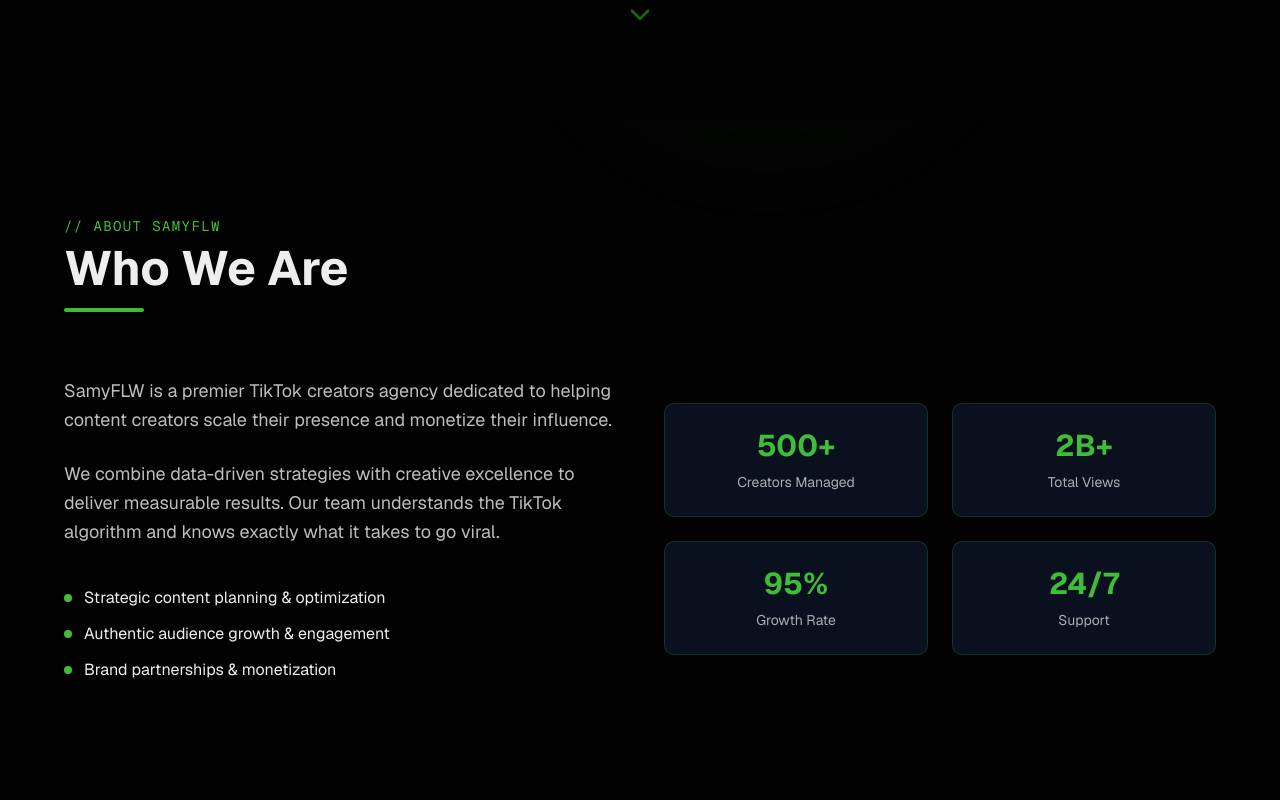
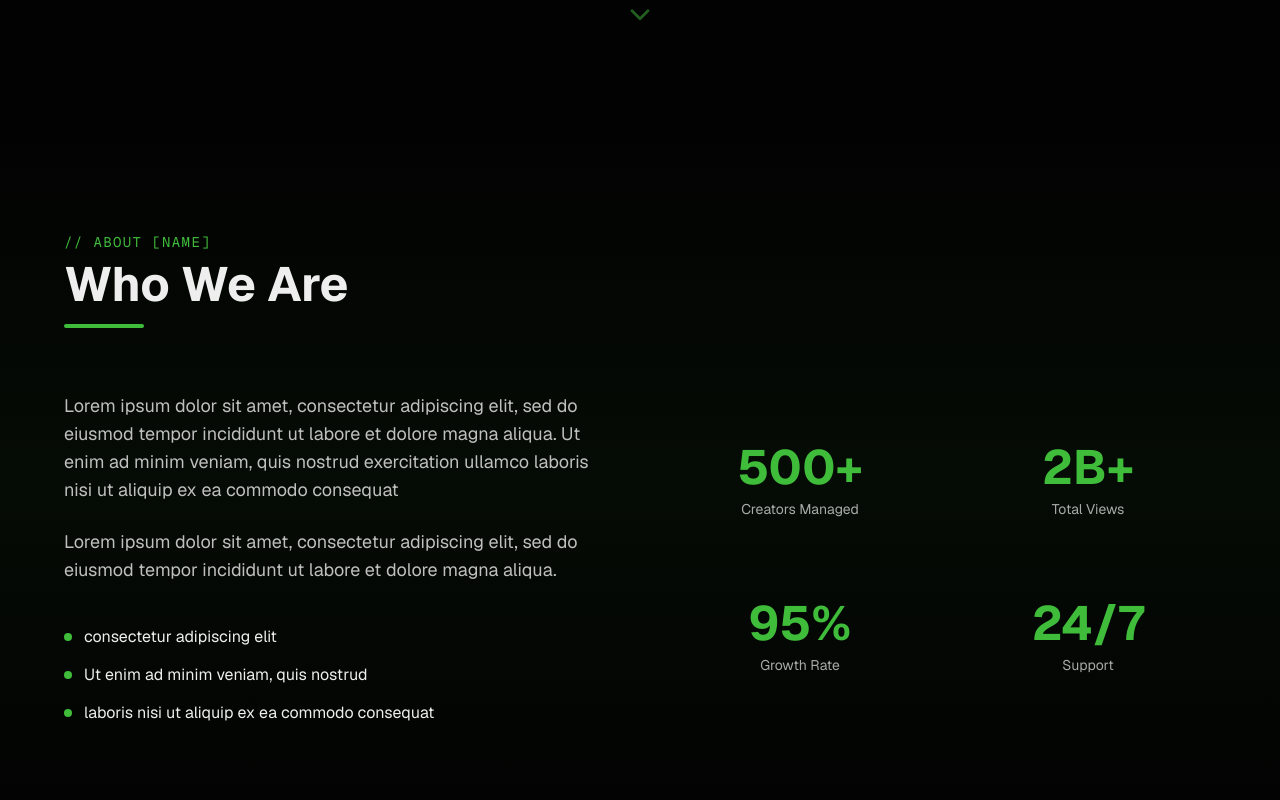
Before and after one commit to JaziBro/matrix_landing_page, a Next.js app: page / in a window 1280 px wide. Shown: the part 680-1480 px from the top of the page. Built offline with nearby package versions, Linux system fonts and the light colour scheme.

Commit message:
Update About

```diff
--- a/app/components/About.tsx
+++ b/app/components/About.tsx
@@ -1,6 +1,6 @@
 "use client"
 
-import { motion } from "framer-motion"
+import { motion, Variants } from "framer-motion"
 import { useInView } from "react-intersection-observer"
 
 export default function AboutSection() {
@@ -10,72 +10,104 @@
     hidden: { opacity: 0 },
     visible: {
       opacity: 1,
+      transition: { staggerChildren: 0.2, delayChildren: 0.2 },
+    },
+  }
+
+  const textVariants = {
+  hidden: { opacity: 0, x: -30 },
+  visible: {
+    opacity: 1,
+    x: 0,
+    transition: { duration: 0.8, ease: [0.25, 1, 0.5, 1] },
+  },
+  } satisfies Variants
+
+  const statVariants: Variants = {
+    hidden: { opacity: 0, scale: 0.95 },
+    visible: {
+      opacity: 1,
+      scale: 1,
       transition: {
-        staggerChildren: 0.2,
+        duration: 0.7,
+        ease: [0.25, 1, 0.5, 1],
       },
     },
   }
 
-  const itemVariants = {
-    hidden: { opacity: 0, x: -20 },
-    visible: {
-      opacity: 1,
-      x: 0,
-      transition: { duration: 0.8 },
-    },
-  }
+  return (
+    <section
+      ref={ref}
+      className="relative py-28 px-4 md:px-8 overflow-hidden bg-background"
+      aria-label="About SamyFLW section"
+    >
+      {/* Subtle gradient overlay for depth */}
+      <div className="absolute inset-0 bg-gradient-to-b from-transparent via-accent/5 to-transparent pointer-events-none" />
 
-  return (
-    <section ref={ref} className="relative py-24 px-4 md:px-8">
-      <div className="max-w-6xl mx-auto">
-        <motion.div variants={containerVariants} initial="hidden" animate={inView ? "visible" : "hidden"}>
-          {/* Section header */}
-          <motion.div variants={itemVariants} className="mb-16">
-            <p className="text-accent text-sm font-mono tracking-widest mb-2">{"// ABOUT SAMYFLW"}</p>
-            <h2 className="text-4xl md:text-5xl font-bold mb-4">Who We Are</h2>
-            <div className="w-20 h-1 bg-accent rounded" />
+      <div className="max-w-6xl mx-auto relative z-10">
+        <motion.div
+          variants={containerVariants}
+          initial="hidden"
+          animate={inView ? "visible" : "hidden"}
+        >
+          {/* Header */}
+          <motion.div variants={textVariants} className="mb-16 text-center md:text-left">
+            <p className="text-accent text-sm font-mono tracking-widest mb-2">
+              {"// ABOUT [NAME]"}
+            </p>
+            <h2 className="text-4xl md:text-5xl font-bold mb-4">
+              Who We Are
+            </h2>
+            <div className="w-20 h-1 bg-accent rounded mx-auto md:mx-0" />
           </motion.div>
 
-          {/* Content grid */}
-          <div className="grid md:grid-cols-2 gap-12 items-center">
-            {/* Left content */}
-            <motion.div variants={itemVariants} className="space-y-6">
-              <p className="text-lg text-foreground/80 leading-relaxed">
-                SamyFLW is a premier TikTok creators agency dedicated to helping content creators scale their presence
-                and monetize their influence.
+          {/* Grid Layout */}
+          <div className="grid md:grid-cols-2 gap-16 items-center">
+            {/* Left: Text Content */}
+            <motion.div variants={textVariants} className="space-y-6 leading-relaxed">
+              <p className="text-lg text-foreground/80">
+                Lorem ipsum dolor sit amet, consectetur adipiscing elit, sed do eiusmod tempor incididunt ut labore et dolore magna aliqua.
+                Ut enim ad minim veniam, quis nostrud exercitation ullamco laboris nisi ut aliquip ex ea commodo consequat
               </p>
-              <p className="text-lg text-foreground/80 leading-relaxed">
-                We combine data-driven strategies with creative excellence to deliver measurable results. Our team
-                understands the TikTok algorithm and knows exactly what it takes to go viral.
+              <p className="text-lg text-foreground/80">
+                Lorem ipsum dolor sit amet, consectetur adipiscing elit,
+                sed do eiusmod tempor incididunt ut labore et dolore magna aliqua.
               </p>
-              <div className="space-y-3 pt-4">
-                <div className="flex items-center gap-3">
-                  <div className="w-2 h-2 bg-accent rounded-full" />
-                  <span>Strategic content planning & optimization</span>
-                </div>
-                <div className="flex items-center gap-3">
-                  <div className="w-2 h-2 bg-accent rounded-full" />
-                  <span>Authentic audience growth & engagement</span>
-                </div>
-                <div className="flex items-center gap-3">
-                  <div className="w-2 h-2 bg-accent rounded-full" />
-                  <span>Brand partnerships & monetization</span>
-                </div>
-              </div>
+              <ul className="space-y-3 pt-4">
+                {[
+                  "consectetur adipiscing elit",
+                  "Ut enim ad minim veniam, quis nostrud",
+                  "laboris nisi ut aliquip ex ea commodo consequat",
+                ].map((text, i) => (
+                  <li key={i} className="flex items-center gap-3">
+                    <span className="block w-2 h-2 bg-accent rounded-full" />
+                    <span>{text}</span>
+                  </li>
+                ))}
+              </ul>
             </motion.div>
 
-            {/* Right content - Stats */}
-            <motion.div variants={itemVariants} className="grid grid-cols-2 gap-6">
+            {/* Right: Stats */}
+            <motion.div
+              variants={containerVariants}
+              className="grid grid-cols-2 gap-6 md:gap-8"
+            >
               {[
                 { number: "500+", label: "Creators Managed" },
                 { number: "2B+", label: "Total Views" },
                 { number: "95%", label: "Growth Rate" },
                 { number: "24/7", label: "Support" },
               ].map((stat, i) => (
-                <div key={i} className="glass-effect p-6 rounded-lg text-center hover:border-accent/50 transition-all">
-                  <div className="text-3xl font-bold text-accent mb-2">{stat.number}</div>
+                <motion.div
+                  key={i}
+                  variants={statVariants}
+                  className="p-6 rounded-lg text-center transition-all duration-300 hover:shadow-[0_0_20px_var(--accent)]"
+                >
+                  <div className="text-5xl font-bold text-accent mb-2">
+                    {stat.number}
+                  </div>
                   <div className="text-sm text-foreground/70">{stat.label}</div>
-                </div>
+                </motion.div>
               ))}
             </motion.div>
           </div>
```
